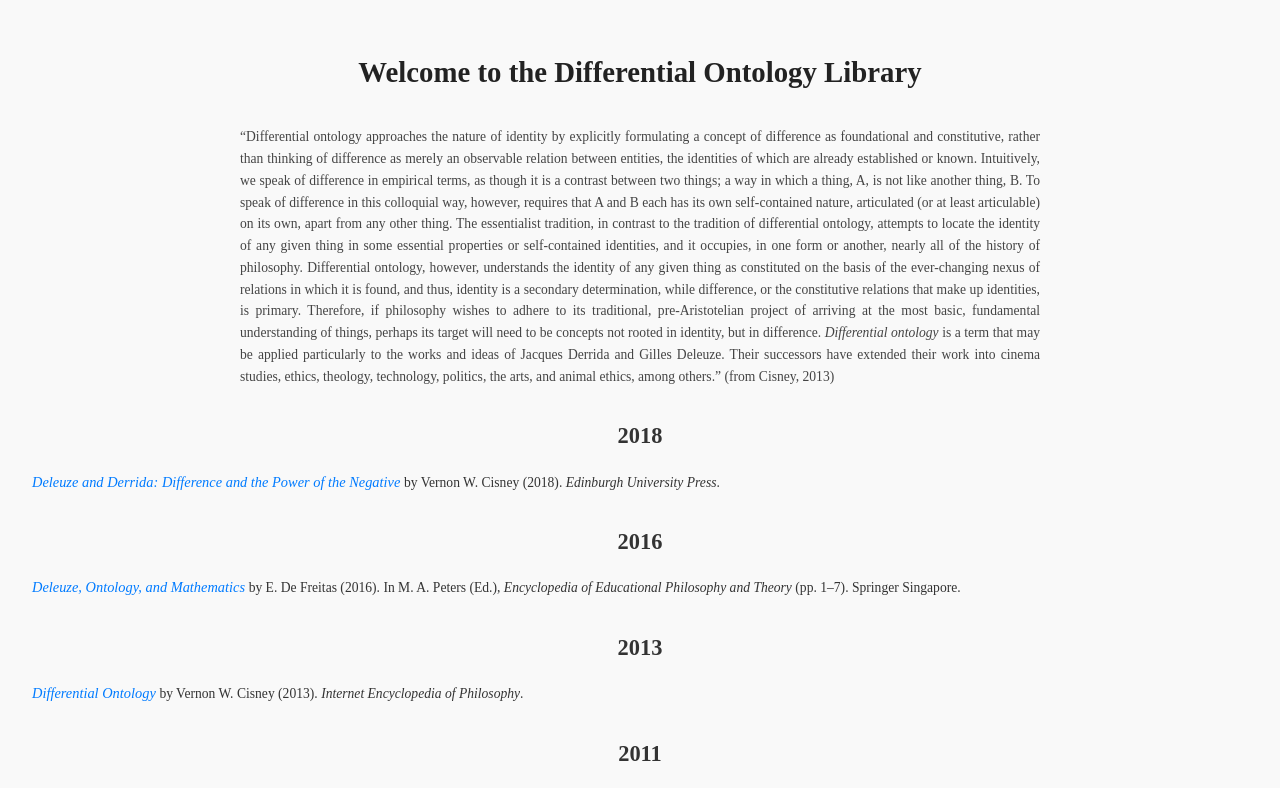
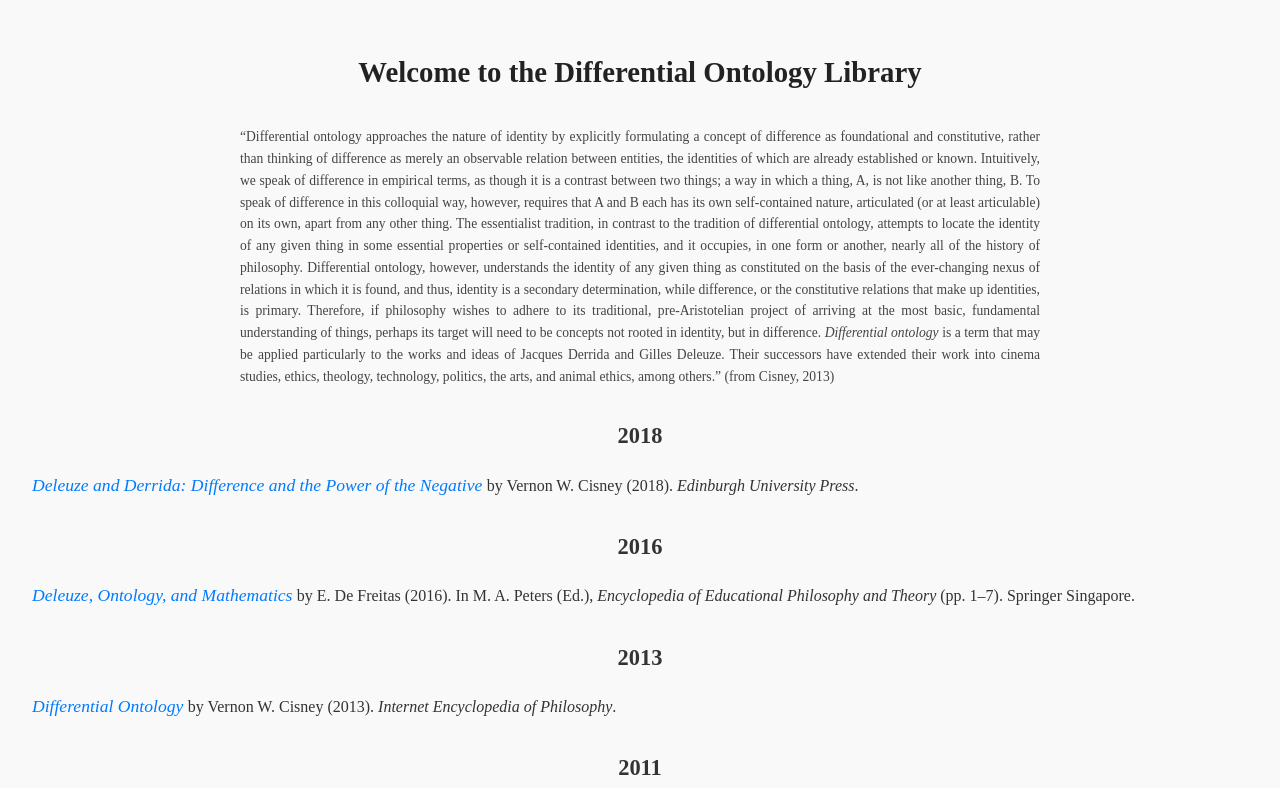
Before and after one commit to nimshav/EOC, a website: page public/index.html in a window 1280 px wide. Shown: the top 788 px of the page. Drawn offline with Linux system fonts and the light colour scheme.

Commit message:
Update style.css

```diff
--- a/public/style.css
+++ b/public/style.css
@@ -48,17 +48,18 @@ ul li {
     margin-bottom: 1rem;
 }
 
+/* Citation Styles */
 .citation {
     font-style: normal;
-    font-size: 0.85rem; /* Font size for citations */
+    font-size: 1rem; /* Larger font size for citation text */
     margin-bottom: 0.5rem;
 }
 
 .citation-title {
+    font-size: 1.1rem; /* Slightly larger font for titles within citations */
     color: #007bff;
     text-decoration: none;
     font-style: italic;
-    font-size: 0.9rem; /* Slightly larger for titles */
 }
 
 .citation-title:hover {
@@ -68,4 +69,5 @@ ul li {
 .citation-details {
     font-style: normal;
     color: #333;
+    font-size: 1rem; /* Ensure consistency with citation text */
 }
```
